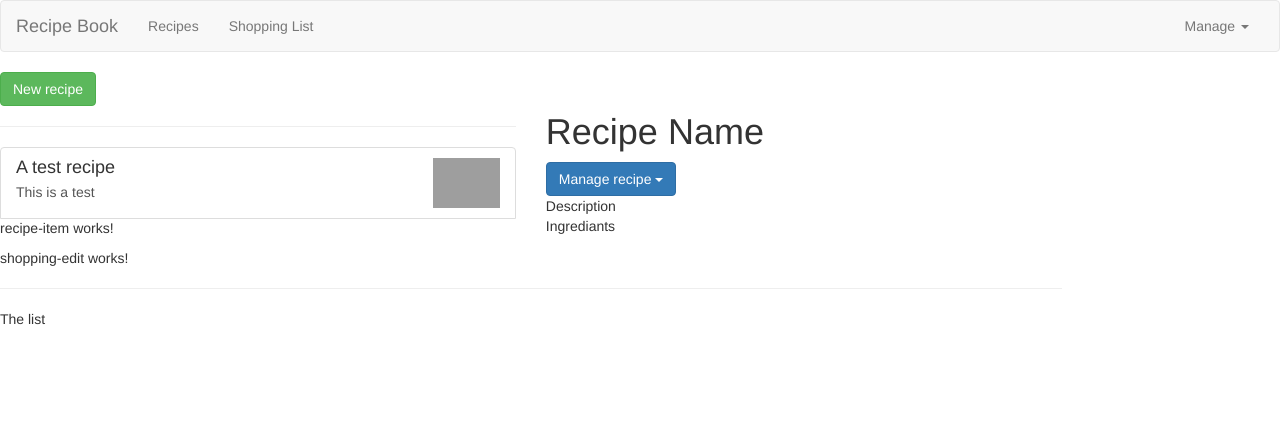
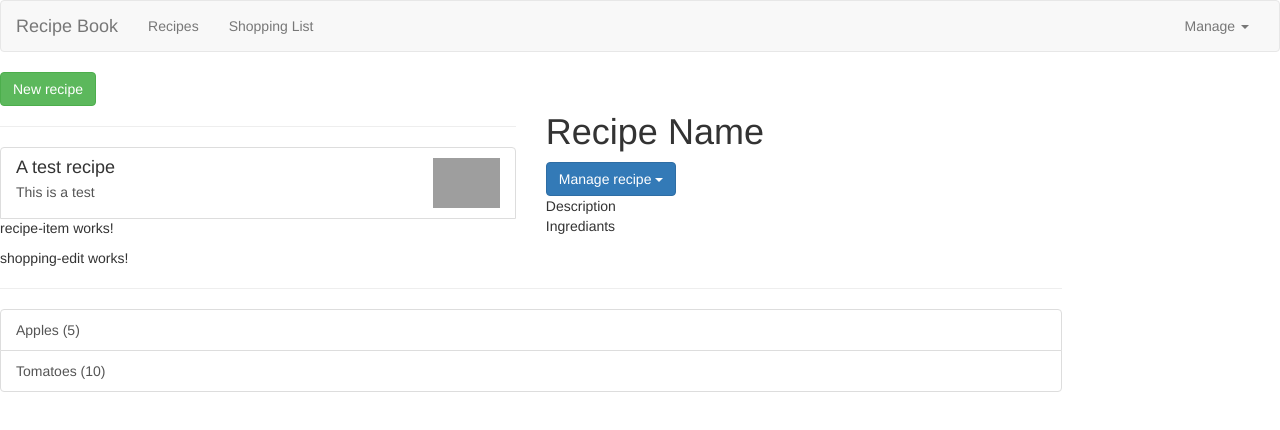
Before and after one commit to YuriSolomon/AngularLearning, an Angular app: page / in a window 1280 px wide. Shown: the top 430 px of the page. Built offline with nearby package versions, Linux system fonts and the light colour scheme; grey boxes are pictures that could not be loaded.

Commit message:
create shopping list

```diff
--- /dev/null
+++ b/src/app/shared/ingredient.model.ts
@@ -0,0 +1,3 @@
+export class ingredient {
+    constructor(public name: string, public amount: number) {}
+}
--- a/src/app/shopping-list/shopping-list.component.html
+++ b/src/app/shopping-list/shopping-list.component.html
@@ -2,6 +2,13 @@
     <div class="col-xs-10">
         <app-shopping-edit></app-shopping-edit>
         <hr>
-        <p>The list</p>
+        <ul class="list-group">
+            <a
+            class="list-group-item"
+            style="cursor: pointer;"
+            *ngFor="let ingredient of ingredients">
+            {{ ingredient.name }} ({{ ingredient.amount }})
+        </a>
+        </ul>
     </div>
 </div>
--- a/src/app/shopping-list/shopping-list.component.ts
+++ b/src/app/shopping-list/shopping-list.component.ts
@@ -1,4 +1,6 @@
 import { Component } from '@angular/core';
+
+import { ingredient } from '../shared/ingredient.model';
 
 @Component({
   selector: 'app-shopping-list',
@@ -6,5 +8,8 @@
   styleUrls: ['./shopping-list.component.scss']
 })
 export class ShoppingListComponent {
-
+  ingredients: ingredient[] = [
+    new ingredient('Apples', 5),
+    new ingredient('Tomatoes', 10)
+  ];
 }
```
